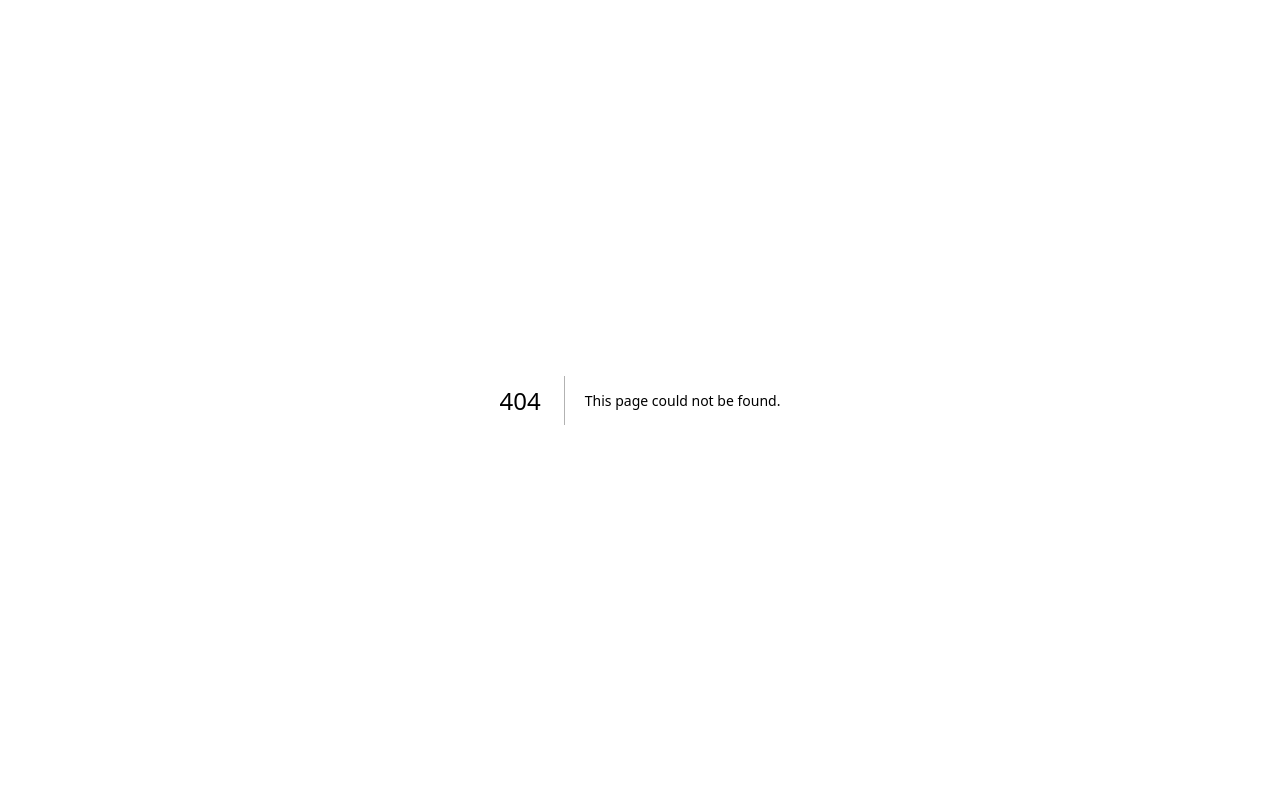
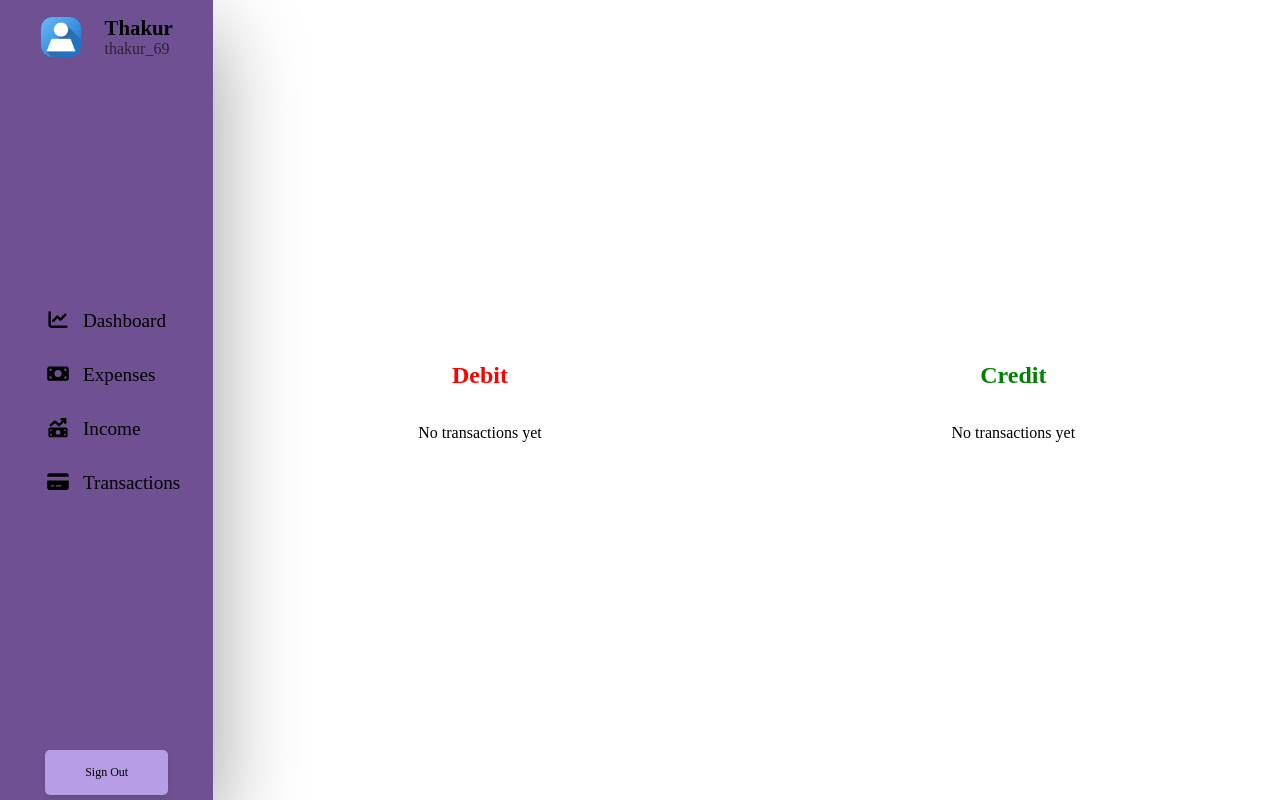
Before and after one commit to kartikgx13/Expenses, a Next.js app: page /transaction in a window 1280 px wide. Before the commit this address had no page. Built offline with nearby package versions, Linux system fonts and the light colour scheme; a web font is replaced by a local one.

Commit message:
kartik gavande 41st commit date: 23/04/2023

```diff
--- a/components/Navbar.jsx
+++ b/components/Navbar.jsx
@@ -130,7 +130,7 @@ function Navbar() {
                 <Link href="/dashboard" onClick={firstchange} style={{color:first,border:firstB}}><li><FontAwesomeIcon icon={faChartLine} width={50}/>Dashboard</li></Link>
                 <Link href="/expenses" onClick={secondchange} style={{color:second,border:secondB}}><li><FontAwesomeIcon icon={faMoneyBill} width={50}/>Expenses</li></Link>
                 <Link href="/incomes" onClick={thirdchange} style={{color:third,border:thirdB}}><li><FontAwesomeIcon icon={faMoneyBillTrendUp} width={50}/>Income</li></Link>
-                <Link href="#" onClick={fourthchange} style={{color:fourth,border:fourthB}}><li><FontAwesomeIcon icon={faCreditCard} width={50}/>Transactions</li></Link>
+                <Link href="/transaction" onClick={fourthchange} style={{color:fourth,border:fourthB}}><li><FontAwesomeIcon icon={faCreditCard} width={50}/>Transactions</li></Link>
             </ul>
             <div className="sign-out-btn">
               <button style={{width:"auto",display:"flex",justifyContent:"space-between",alignItems:"center"}}>Sign Out
--- a/pages/styles.css
+++ b/pages/styles.css
@@ -708,3 +708,122 @@ display: none;
   height: 100%;
   width: 100%;
 }
+
+/*dashboard styling ends here*/
+
+
+/*transactions page styling starts here*/
+.main-transactions-section{
+  display: flex;
+  height: 100vh;
+}
+
+.main-transaction-container{
+  display: flex;
+  justify-content: center;
+  align-items: center;
+  height: 100%;
+  width: 100%;
+}
+
+.debit-container{
+  height: 100%;
+  width: 50%;
+  display: flex;
+  justify-content: center;
+  align-items: center;
+  flex-direction: column;
+}
+
+.credit-container{
+  height: 100%;
+  width: 50%;
+  display: flex;
+  justify-content: center;
+  align-items: center;
+  flex-direction: column;
+}
+
+table{
+  border-radius: 5px;
+  width:100%;
+  table-layout: fixed;
+}
+.tbl-header{
+  cursor: pointer;
+  border-radius: 10px 10px 0 0;
+  width: 90%;
+  background-color: rgb(182,157,230);
+ }
+.tbl-content{
+  cursor: pointer;
+  width: 90%;
+  height: 50%;
+  overflow-x: auto;
+  margin-top: 0px;
+  border-bottom: 1px solid rgb(182,157,230);
+  border-radius: 0 0 10px 10px;
+}
+th{
+  cursor: pointer;
+  padding: 20px 15px;
+  text-align: left;
+  font-size: 0.75rem;
+  color: black;
+
+}
+td{
+  cursor: pointer;
+  text-transform: uppercase;
+  padding: 15px;
+  text-align: left;
+  vertical-align:middle;
+  font-size: 0.75rem;
+  color: black;
+}
+
+tr:hover td {
+  background:#bdbdbd;
+  color:#FFFFFF;
+}
+
+tr:nth-child(odd) td {
+  background:#EBEBEB;
+}
+
+tr:nth-child(odd):hover td {
+  background:#bdbdbd;
+}
+
+.tbl-content::-webkit-scrollbar{
+  width: 6px;
+}
+
+.tbl-content::-webkit-scrollbar-track{
+  -webkit-box-shadow: inset 0 0 6px rgba(0,0,0,0.3);
+}
+
+.tbl-content::-webkit-scrollbar-thumb{
+  -webkit-box-shadow: inset 0 0 6px rgba(0,0,0,0.3);
+}
+
+@media screen and (max-width: 1100px){
+  .main-transaction-container{
+    flex-direction: column;
+  }
+
+  .debit-container{
+    height: auto;
+    width: 100%;
+  }
+
+  .credit-container{
+    height: auto;
+    width: 100%;
+  }
+
+  .tbl-content{
+    overflow: unset;
+  }
+
+}
--- /dev/null
+++ b/pages/transaction.js
@@ -0,0 +1,105 @@
+import React from 'react'
+import Navbar from '../components/Navbar';
+import { useState,useEffect } from 'react';
+
+function transaction() {
+    const [income, setIncome] = useState([]);
+    const [expenses, setExpenses] = useState([]);
+
+    useEffect(()=>{
+      const expense_list=window.localStorage.getItem('expense_list')
+      if (expense_list!==null){
+          setExpenses(JSON.parse(expense_list))
+      }
+      },[])
+
+    useEffect(()=>{
+    const income_list=window.localStorage.getItem('income_list')
+    if (income_list!==null){
+        setIncome(JSON.parse(income_list))
+    }
+    },[])
+
+
+  return (
+    <>
+    <section className="main-transactions-section">
+    <Navbar/>
+    <div className="main-transaction-container">
+     <div className="debit-container">
+     <h1 style={{color:"red"}}>Debit</h1>
+     {expenses.length===0 ? (
+        <p>No transactions yet</p>
+     ):(
+        <>
+    <div class="tbl-header">
+    <table cellpadding="0" cellspacing="0" border="0">
+      <thead>
+        <tr>
+          <th>Title</th>
+          <th>Amount</th>
+          <th>Date</th>
+          <th>Category</th>
+        </tr>
+      </thead>
+    </table>
+  </div>
+  <div class="tbl-content">
+    <table cellpadding="0" cellspacing="0" border="0">
+      <tbody>
+        {expenses.map((expense,index)=>(
+            <tr key={index}>
+                <td>{expense.title}</td>
+                <td>{expense.amount}</td>
+                <td>{expense.date}</td>
+                <td>{expense.category}</td>
+            </tr>
+        ))}
+      </tbody>
+    </table>
+  </div>
+        </>
+     )}
+     </div>
+     <div className="credit-container">
+      <h1 style={{color:"green"}}>Credit</h1>
+      {income.length===0 ? (
+        <p>No transactions yet</p>
+     ):(
+        <>
+    <div class="tbl-header">
+    <table cellpadding="0" cellspacing="0" border="0">
+      <thead>
+        <tr>
+        <th>Title</th>
+          <th>Amount</th>
+          <th>Date</th>
+          <th>Category</th>
+        </tr>
+      </thead>
+    </table>
+  </div>
+  <div class="tbl-content">
+    <table cellpadding="0" cellspacing="0" border="0">
+      <tbody>
+      {income.map((income,index)=>(
+            <tr key={index}>
+                <td>{income.title}</td>
+                <td>{income.amount}</td>
+                <td>{income.date}</td>
+                <td>{income.category}</td>
+            </tr>
+        ))}
+      </tbody>
+    </table>
+  </div>
+        </>
+     )}
+     </div>
+    </div>
+    </section>
+    </>
+  )
+}
+
+export default transaction
```
